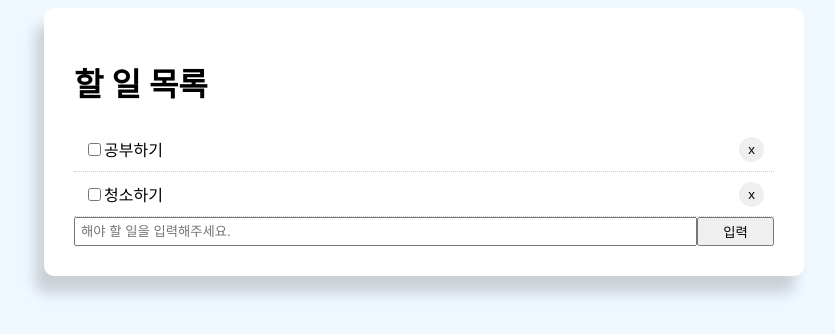
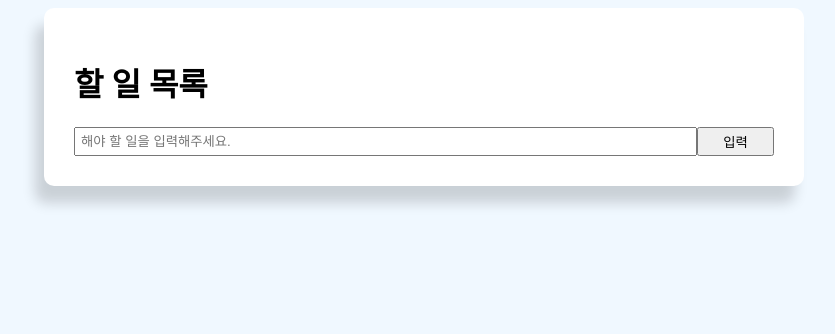
Before and after one commit to polar7bear/Todo-app-with-React, a React (Create React App) app: page / in a window 1280 px wide. Shown: the top 334 px of the page, without its empty margins (216-1051 px from the left). Built offline with nearby package versions, Linux system fonts and the light colour scheme.

Commit message:
text-decoration 조건부 삼항연산자로 처리하기

```diff
--- a/src/App.js
+++ b/src/App.js
@@ -13,30 +13,18 @@
     float: "right"
   };
 
-  getStyle = () => {
+  getStyle = (completed) => {
     return {
       padding: "10px",
       borderBottom: "1px #ccc dotted",
-      textDecoration: "none"
+      textDecoration: completed ? "line-through" : "none" // 신기하다.
     }
   };
 
 
   state = { //React State
             //리액트에서는 화면 렌더링이 변경될 수 있게 state를 사용함.
-    todoData: [
-      {
-        id: "1",
-        title: "공부하기",
-        completed: true
-      },
-      {
-        id: "2",
-        title: "청소하기",
-        completed: false
-      }
-    ],
-
+    todoData: [],
     value: ""
   };
 
@@ -63,9 +51,21 @@
     }
 
     //원래 있던 할 일에 새로운 할 일 더해주기
-    this.setState({ todoData: [...this.state.todoData, newTodo]});
+    this.setState({ todoData: [...this.state.todoData, newTodo], value:""});
     // 기존에있던 데이터들에서 newTodo 를 추가하는 것이기때문에 전개연산자 사용
 
+  }
+
+  // 버튼 클릭했을때 textDecoration 속성을 line-through 로 바꿔주기 위한 이벤트함수
+  handleCompleteChange = (id) => {
+    let newTodoData = this.state.todoData.map((data) => {
+      if(data.id === id) {  // 고유 key id와 일치한다면
+        data.completed = !data.completed; //누를때 마다 true or false로 변경
+      }
+      return data;
+    })
+
+    this.setState({todoData: newTodoData});
   }
 
 
@@ -78,10 +78,10 @@
           </div>
 
           {this.state.todoData.map((data) => (
-            <div style={this.getStyle()} key={data.id}>
+            <div style={this.getStyle(data.completed)} key={data.id}>
             {/* 리액트에서 요소의 리스트를 나열 할 때는 key를 넣어줘야한다.
               jsx key를 명시함으로써 변경, 추가 및 제거 된 항목을 식별하는데 도움이 됨. */}
-              <input type="checkbox" defaultChecked={false} />
+              <input type="checkbox" defaultChecked={false} onChange={() => this.handleCompleteChange(data.id)} />
               {data.title}
               <button style={this.btnStyle} onClick={() => this.handleClick(data.id)}>x</button>
             </div>
```
